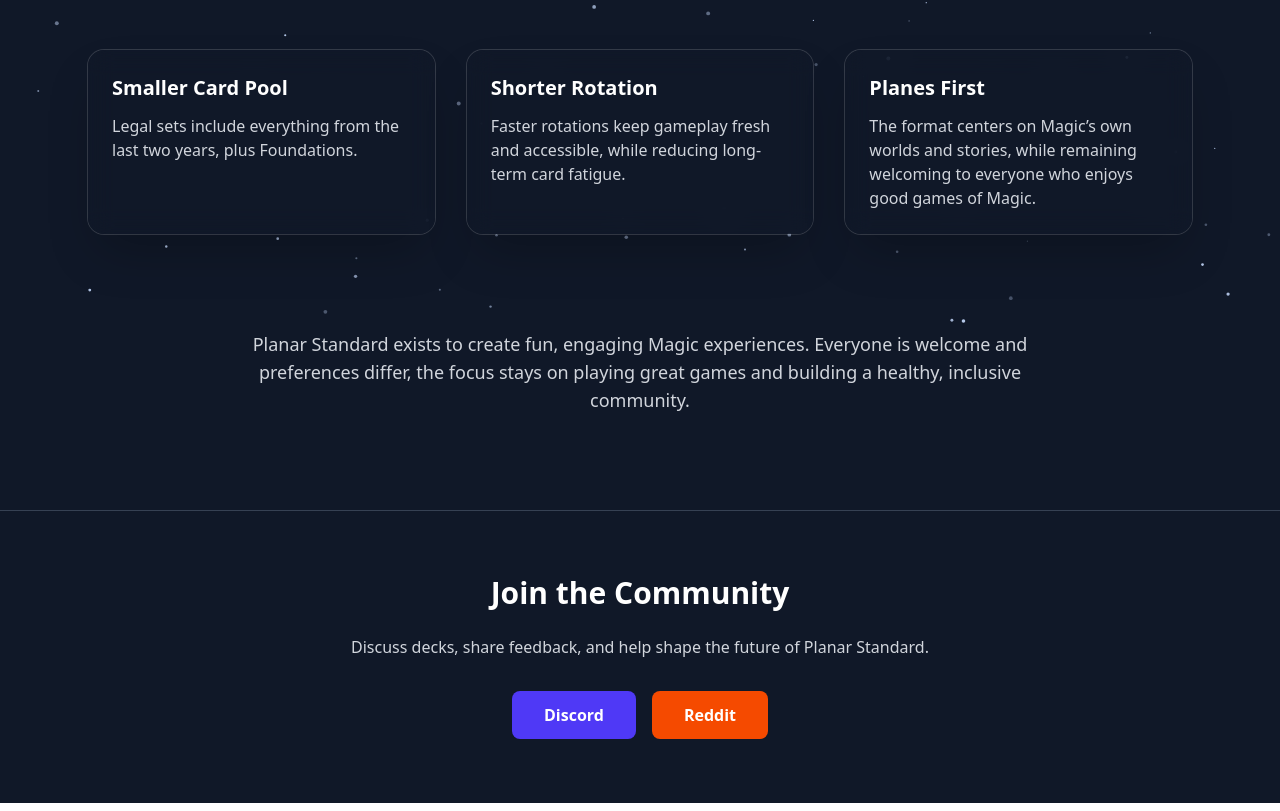
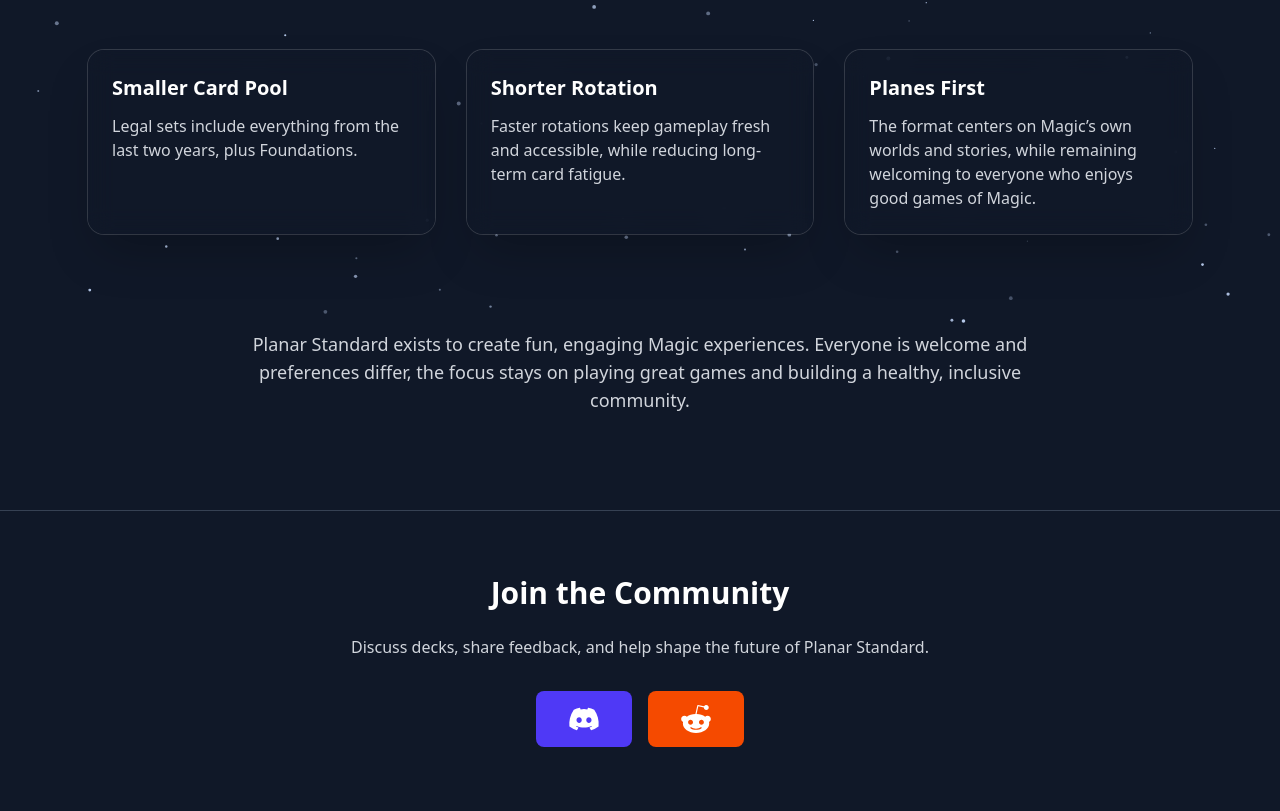
Before and after one commit to PlanarStandardMTG/frontend, a React (Vite) app: page / in a window 1280 px wide. Shown: the part 475-1286 px from the top of the page. Built offline with nearby package versions, Linux system fonts and the light colour scheme; no server answers.

Commit message:
discord and reddit icons

```diff
--- a/src/pages/Home.tsx
+++ b/src/pages/Home.tsx
@@ -1,3 +1,4 @@
+import { FaDiscord, FaReddit, FaRedditAlien } from 'react-icons/fa';
 import { BlindEternitiesBackground } from '../components/BlindEternitiesBackground';
 import { NavigationButton } from '../components/NavigationButton';
 
@@ -78,19 +79,19 @@ export function Home() {
             <div className="flex flex-col sm:flex-row justify-center gap-4">
               <a
                 href="https://discord.gg/eeYH9XMCjT"
+                rel="noreferrer"
                 target="_blank"
-                rel="noreferrer"
-                className="px-8 py-3 bg-indigo-600 hover:bg-indigo-700 font-semibold rounded-lg transition-colors"
+                className="inline-flex items-center justify-center px-8 py-3 bg-indigo-600 hover:bg-indigo-700 font-semibold rounded-lg transition-colors"
               >
-                Discord
+                <FaDiscord className="w-8 h-8" />
               </a>
               <a
                 href="https://www.reddit.com/r/planarMTG/"
                 target="_blank"
                 rel="noreferrer"
-                className="px-8 py-3 bg-orange-600 hover:bg-orange-700 font-semibold rounded-lg transition-colors"
+                className="inline-flex items-center justify-center px-8 py-3 bg-orange-600 hover:bg-orange-700 font-semibold rounded-lg transition-colors"
               >
-                Reddit
+                <FaRedditAlien className="w-8 h-8" />
               </a>
             </div>
           </div>
```
